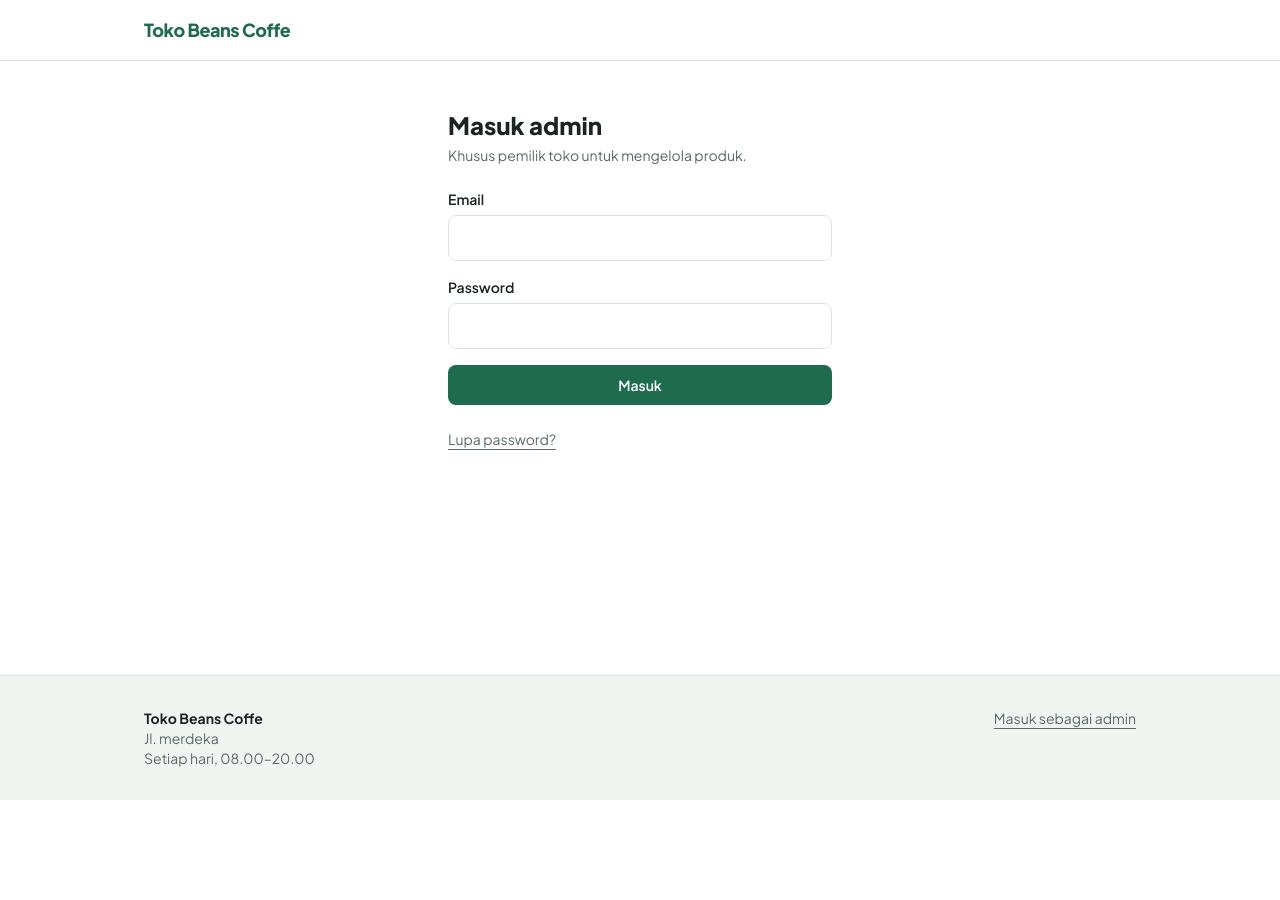
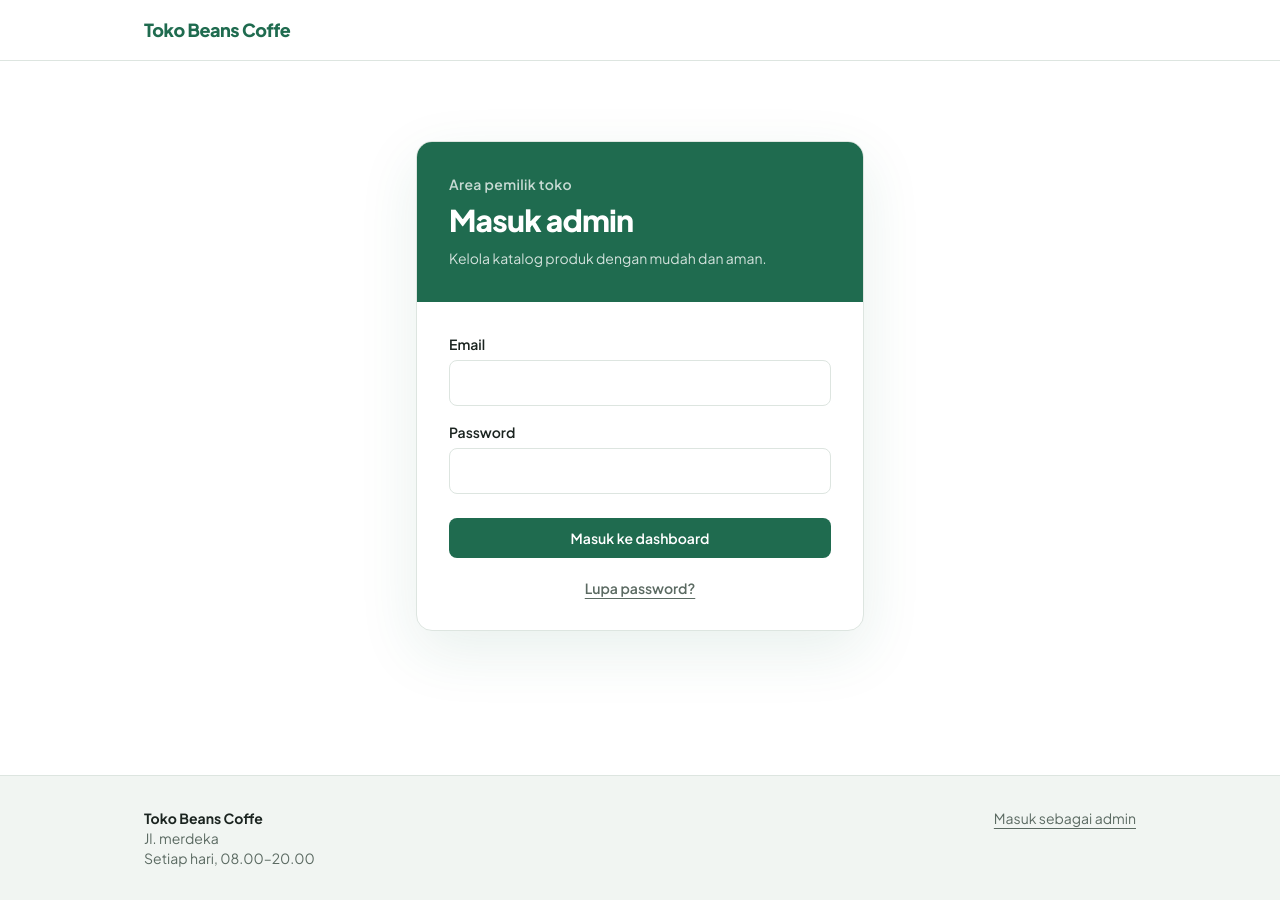
Before and after one commit to alyshaazzahrakdi/katalog-alyshaazzahra, a Next.js app: page /admin/login in a window 1280 px wide. Before the commit the page ends 800 px from the top, so only its background shows below. Built offline with nearby package versions, Linux system fonts and the light colour scheme.

Commit message:
update tampilan

```diff
--- a/app/admin/login/lupa-password/page.jsx
+++ b/app/admin/login/lupa-password/page.jsx
@@ -1,6 +1,7 @@
 import Input from "@/components/Input";
 import Tombol from "@/components/Tombol";
 import { kirimLinkResetPassword } from "@/app/admin/actions";
+import Link from "next/link";
 
 export default async function HalamanLupaPassword({ searchParams }) {
   const params = await searchParams;
@@ -8,21 +9,35 @@ export default async function HalamanLupaPassword({ searchParams }) {
   const pesanSukses = typeof params?.success === "string" ? params.success : "";
 
   return (
-    <div className="mx-auto flex max-w-sm flex-col gap-6 py-12">
-      <div>
-        <h1 className="text-2xl font-extrabold">Lupa password</h1>
-        <p className="mt-1 text-sm text-teks-lembut">Masukkan email admin untuk menerima link reset password.</p>
+    <div className="mx-auto flex max-w-md flex-col justify-center py-12 sm:py-20">
+      <div className="overflow-hidden rounded-2xl border border-garis bg-latar shadow-[0_20px_60px_rgba(31,107,79,0.10)]">
+        <div className="bg-permukaan px-6 py-8 sm:px-8">
+          <p className="text-sm font-semibold tracking-wide text-utama">Pemulihan akun</p>
+          <h1 className="mt-2 text-3xl font-extrabold tracking-tight">Lupa password?</h1>
+          <p className="mt-2 text-sm leading-6 text-teks-lembut">
+            Masukkan email admin dan kami akan mengirimkan link untuk membuat password baru.
+          </p>
+        </div>
+        <div className="flex flex-col gap-5 p-6 sm:p-8">
+          <form action={kirimLinkResetPassword} className="flex flex-col gap-4">
+            <Input label="Email admin" name="email" type="email" autoComplete="email" required />
+            <Tombol type="submit" className="mt-2 w-full">Kirim link reset</Tombol>
+          </form>
+          <Link href="/admin/login" className="text-center text-sm font-semibold text-teks-lembut hover:text-utama">
+            Kembali ke halaman masuk
+          </Link>
+        </div>
       </div>
-      <form action={kirimLinkResetPassword} className="flex flex-col gap-4">
-        <Input label="Email" name="email" type="email" autoComplete="email" required />
-        <Tombol type="submit">Kirim link reset</Tombol>
-      </form>
       {pesanError ? (
-        <p role="alert" className="text-bahaya">
+        <p role="alert" className="mt-4 rounded-lg border border-red-200 bg-red-50 px-4 py-3 text-sm text-bahaya">
           {pesanError}
         </p>
       ) : null}
-      {pesanSukses ? <p>{pesanSukses}</p> : null}
+      {pesanSukses ? (
+        <p className="mt-4 rounded-lg border border-green-200 bg-green-50 px-4 py-3 text-sm text-utama">
+          {pesanSukses}
+        </p>
+      ) : null}
     </div>
   );
 }
--- a/app/admin/login/page.jsx
+++ b/app/admin/login/page.jsx
@@ -9,11 +9,16 @@ export default async function HalamanLogin({ searchParams }) {
   const pesanSukses = typeof params?.success === "string" ? params.success : "";
 
   return (
-    <div className="mx-auto flex max-w-sm flex-col gap-6 py-12">
-      <div>
-        <h1 className="text-2xl font-extrabold">Masuk admin</h1>
-        <p className="mt-1 text-sm text-teks-lembut">Khusus pemilik toko untuk mengelola produk.</p>
+    <div className="mx-auto flex max-w-md flex-col justify-center py-12 sm:py-20">
+      <div className="overflow-hidden rounded-2xl border border-garis bg-latar shadow-[0_20px_60px_rgba(31,107,79,0.10)]">
+        <div className="bg-utama px-6 py-8 text-white sm:px-8">
+          <p className="text-sm font-semibold tracking-wide text-white/75">Area pemilik toko</p>
+          <h1 className="mt-2 text-3xl font-extrabold tracking-tight">Masuk admin</h1>
+          <p className="mt-2 max-w-xs text-sm leading-6 text-white/80">
+            Kelola katalog produk dengan mudah dan aman.
+          </p>
         </div>
+        <div className="flex flex-col gap-5 p-6 sm:p-8">
           <form action={loginAdmin} className="flex flex-col gap-4">
             <Input label="Email" name="email" type="email" autoComplete="email" required />
             <Input
@@ -23,17 +28,28 @@ export default async function HalamanLogin({ searchParams }) {
               autoComplete="current-password"
               required
             />
-        <Tombol type="submit">Masuk</Tombol>
+            <Tombol type="submit" className="mt-2 w-full">
+              Masuk ke dashboard
+            </Tombol>
           </form>
-      <Link href="/admin/login/lupa-password" className="text-sm text-teks-lembut underline underline-offset-4 hover:text-utama">
+          <Link
+            href="/admin/login/lupa-password"
+            className="text-center text-sm font-semibold text-teks-lembut underline underline-offset-4 hover:text-utama"
+          >
             Lupa password?
           </Link>
+        </div>
+      </div>
       {pesanError ? (
-        <p role="alert" className="text-bahaya">
+        <p role="alert" className="mt-4 rounded-lg border border-red-200 bg-red-50 px-4 py-3 text-sm text-bahaya">
           {pesanError}
         </p>
       ) : null}
-      {pesanSukses ? <p>{pesanSukses}</p> : null}
+      {pesanSukses ? (
+        <p className="mt-4 rounded-lg border border-green-200 bg-green-50 px-4 py-3 text-sm text-utama">
+          {pesanSukses}
+        </p>
+      ) : null}
     </div>
   );
 }
--- a/app/admin/password/reset/page.jsx
+++ b/app/admin/password/reset/page.jsx
@@ -1,17 +1,23 @@
 import Input from "@/components/Input";
 import Tombol from "@/components/Tombol";
 import { resetPasswordAdmin } from "@/app/admin/actions";
+import Link from "next/link";
 
 export default async function HalamanResetPassword({ searchParams }) {
   const params = await searchParams;
   const pesanError = typeof params?.error === "string" ? params.error : "";
 
   return (
-    <div className="mx-auto flex max-w-sm flex-col gap-6 py-12">
-      <div>
-        <h1 className="text-2xl font-extrabold">Buat password baru</h1>
-        <p className="mt-1 text-sm text-teks-lembut">Password baru minimal 8 karakter.</p>
+    <div className="mx-auto flex max-w-md flex-col justify-center py-12 sm:py-20">
+      <div className="overflow-hidden rounded-2xl border border-garis bg-latar shadow-[0_20px_60px_rgba(31,107,79,0.10)]">
+        <div className="bg-permukaan px-6 py-8 sm:px-8">
+          <p className="text-sm font-semibold tracking-wide text-utama">Keamanan akun</p>
+          <h1 className="mt-2 text-3xl font-extrabold tracking-tight">Buat password baru</h1>
+          <p className="mt-2 text-sm leading-6 text-teks-lembut">
+            Gunakan minimal 8 karakter agar akun admin tetap terlindungi.
+          </p>
         </div>
+        <div className="flex flex-col gap-5 p-6 sm:p-8">
           <form action={resetPasswordAdmin} className="flex flex-col gap-4">
             <Input
               label="Password baru"
@@ -29,10 +35,18 @@ export default async function HalamanResetPassword({ searchParams }) {
               minLength={8}
               required
             />
-        <Tombol type="submit">Simpan password</Tombol>
+            <Tombol type="submit" className="mt-2 w-full">Simpan password baru</Tombol>
           </form>
+          <p className="text-center text-xs leading-5 text-teks-lembut">
+            Setelah berhasil, Anda akan diarahkan kembali ke halaman masuk.
+          </p>
+          <Link href="/admin/login" className="text-center text-sm font-semibold text-teks-lembut hover:text-utama">
+            Kembali ke halaman masuk
+          </Link>
+        </div>
+      </div>
       {pesanError ? (
-        <p role="alert" className="text-bahaya">
+        <p role="alert" className="mt-4 rounded-lg border border-red-200 bg-red-50 px-4 py-3 text-sm text-bahaya">
           {pesanError}
         </p>
       ) : null}
```
Lines whose indentation alone changed are shown as unchanged.
